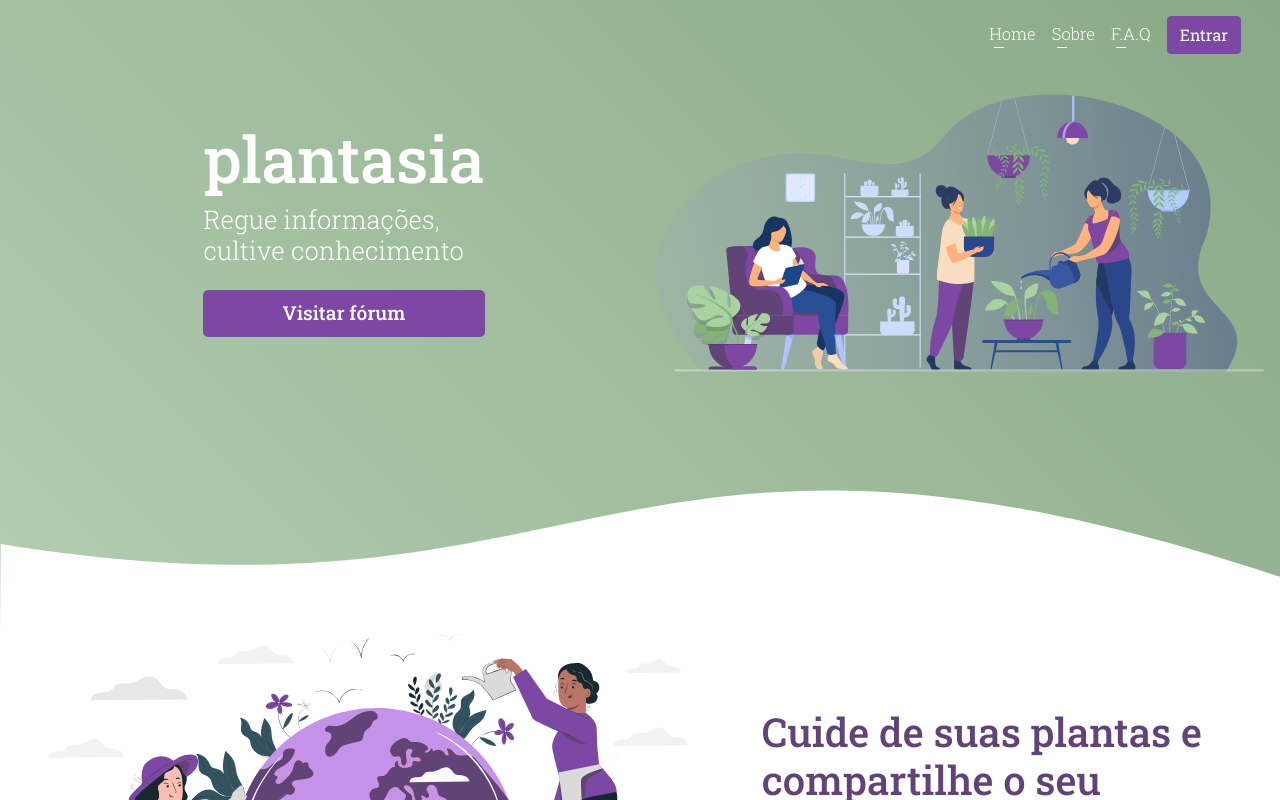
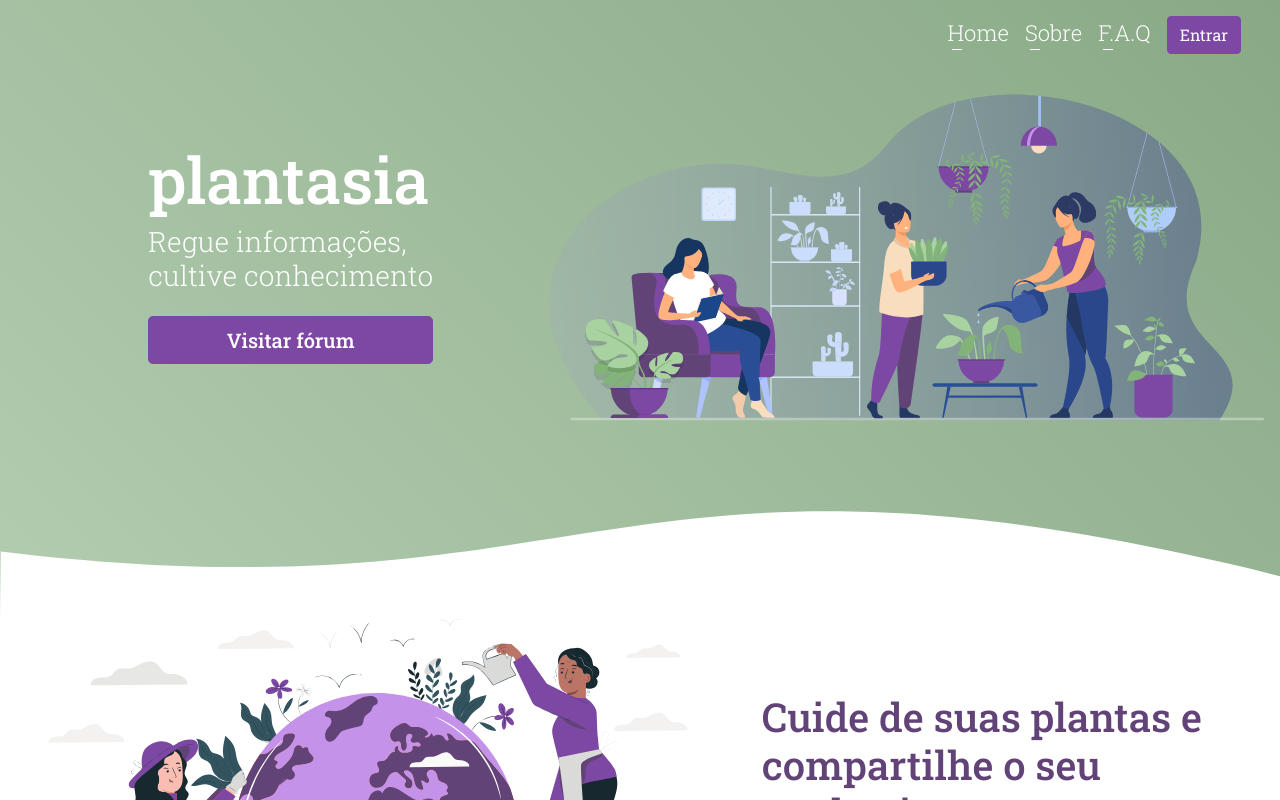
Before and after one commit to Plantasia/frontend, a Next.js app: page / in a window 1280 px wide. Built offline with nearby package versions, Linux system fonts and the light colour scheme.

Commit message:
fix responsive problems

```diff
--- a/src/pages/index.tsx
+++ b/src/pages/index.tsx
@@ -1,29 +1,21 @@
 import React from "react"
-import { Row, Col, Button, Accordion, Navbar, Nav } from "react-bootstrap"
-import { QuestionsFAQ } from "@src/utils/constants"
-import { FaFacebook, FaGithub, FaInstagram, FaWhatsapp } from "react-icons/fa"
+import { Row, Col, Button, Navbar, Nav } from "react-bootstrap"
+
 import { useRouter } from "next/router"
 import {
   Brand,
-  FAQDescription,
-  FAQTitle,
   Footer,
   LandingContainer,
   NavLink,
-  NavButton,
   SectionOne,
-  SectionThree,
   SectionTwo,
   Slogan,
   FirstWave,
   SecondWave,
 } from "@styled/LandingPage"
 import { GetStaticProps } from "next"
-import useWindowDimensions from "@src/hooks/useWindowDimensions"
 
 const HomePage: React.FC = ({ children }) => {
-  const { height, width } = useWindowDimensions()
-
   const router = useRouter()
   const handleCallToAction = () => {
     router.push("/category")
@@ -33,7 +25,7 @@ const HomePage: React.FC = ({ children }) => {
       <Navbar expand="md" className="w-100 right" variant="dark">
         <Navbar.Toggle aria-controls="basic-navbar-nav" />
         <Navbar.Collapse id="basic-navbar-nav">
-          <Nav className="w-100 d-flex justify-content-end align-items-center">
+          <Nav className="w-100 d-flex justify-content-end">
             <Nav.Item>
               <NavLink href="#home">Home</NavLink>
             </Nav.Item>
@@ -55,7 +47,7 @@ const HomePage: React.FC = ({ children }) => {
       <SectionOne className="mt-4 d-flex align-items-center">
         <Col
           xs={{ span: 12, order: 2 }}
-          md={{ span: 6, order: 1 }}
+          md={{ span: 5, order: 1 }}
           className="d-flex justify-content-center w-100"
         >
           <div className="ml-md-5 d-flex flex-column">
@@ -67,7 +59,7 @@ const HomePage: React.FC = ({ children }) => {
             <Button
               size="lg"
               className="my-3"
-              style={{ fontWeight: 500, fontSize: "1.5vw" }}
+              style={{ fontWeight: 500 }}
               onClick={handleCallToAction}
             >
               Visitar fórum
@@ -76,7 +68,7 @@ const HomePage: React.FC = ({ children }) => {
         </Col>
         <Col
           xs={{ span: 12, order: 1 }}
-          md={{ span: 6, order: 2 }}
+          md={{ span: 7, order: 2 }}
           className="mb-0"
         >
           <object
@@ -92,9 +84,9 @@ const HomePage: React.FC = ({ children }) => {
             viewBox="0 0 500 150"
             preserveAspectRatio="none"
             className="w-100"
-            height={`${width / 5}px`}
+            height="15vw"
           >
-            <FirstWave></FirstWave>
+            <FirstWave />
           </svg>
         </div>
       </Row>
@@ -126,12 +118,12 @@ const HomePage: React.FC = ({ children }) => {
       <Row>
         <div className="w-100">
           <svg
-            viewBox="0 0 500 100"
+            viewBox="0 0 500 150"
             preserveAspectRatio="none"
             className="w-100"
-            height={`${width / 5}px`}
+            height="15vw"
           >
-            <SecondWave></SecondWave>
+            <SecondWave />
           </svg>
         </div>
       </Row>
--- a/src/styles/components/LandingPage.tsx
+++ b/src/styles/components/LandingPage.tsx
@@ -25,10 +25,9 @@ export const Footer = styled(Row)`
 
 export const NavLink = styled(Nav.Link)`
   color: white !important;
-  font-size: 1.3vw;
+  font-size: 22px;
   font-weight: 300;
   :hover {
-    font-weight: 500;
     ::after {
       content: "";
       width: 100%;
@@ -65,10 +64,9 @@ export const SecondWave = styled.path.attrs(() => ({
 export const NavButton = styled(Nav.Item)``
 
 export const Brand = styled.h1`
-  font-size: 5vw;
+  font-size: 64px;
 `
-export const Slogan = styled.h2`
-  font-size: 2vw;
+export const Slogan = styled.h3`
   font-weight: 300;
 `
 
```
Also changed, not shown: src/pages/settings.tsx (+6 -1 lines), src/pages/signin.tsx (+5 -7 lines).
